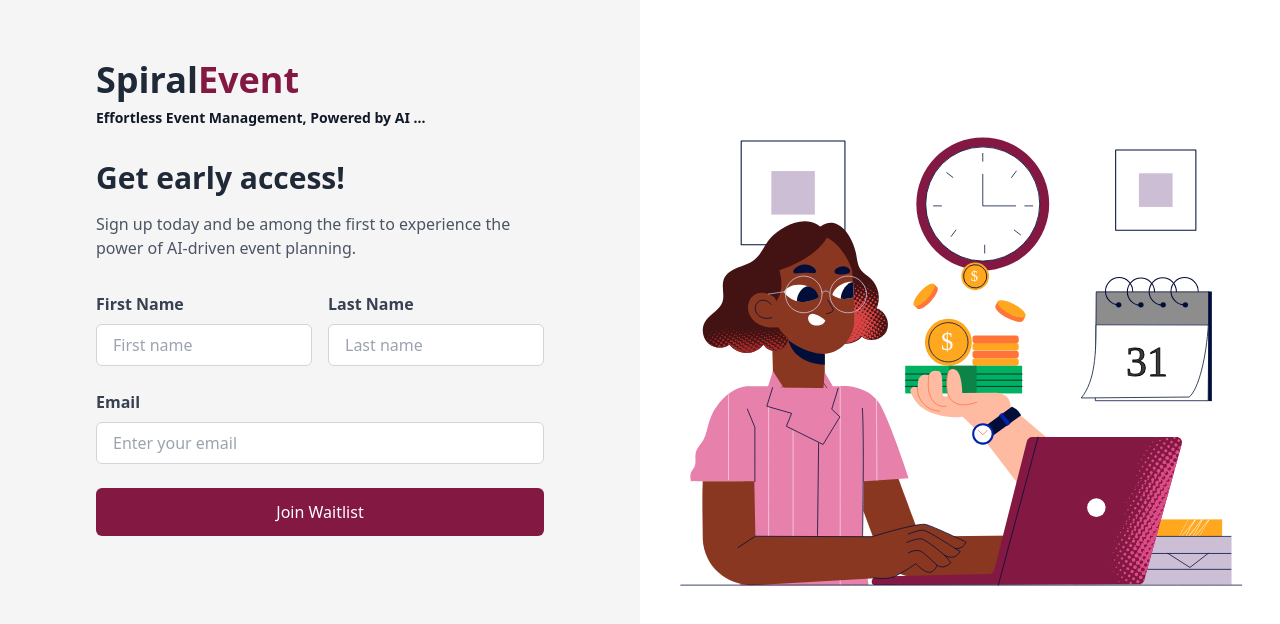
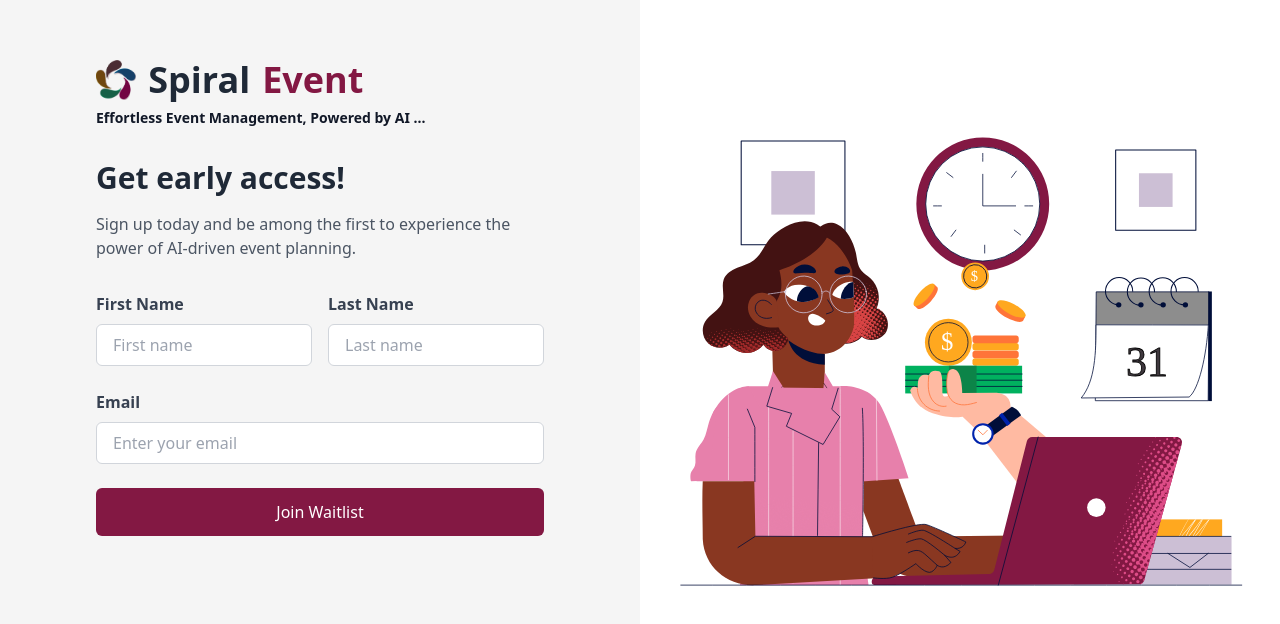
Before and after one commit to Anonymous-nerds/spiralevent-frontend, a React (Vite) app: page / in a window 1280 px wide. Shown: the part 102-726 px from the top of the page. Built offline with nearby package versions, Linux system fonts and the light colour scheme.

Commit message:
add logo

```diff
--- a/src/components/WaitlistPage.jsx
+++ b/src/components/WaitlistPage.jsx
@@ -1,5 +1,6 @@
 import React, { useState } from "react";
 import heroimg from "../assets/heroI.svg";
+import logo from "../assets/spiraleE4.png";
 import axios from "axios";
 import { toast } from "react-hot-toast";
 import { useNavigate } from "react-router-dom";
@@ -72,8 +73,9 @@ const WaitlistPage = () => {
       <div className="w-full h-screen lg:w-1/2 p-6 md:p-12 bg-neutral-100 flex items-center justify-center">
         <div className="w-full max-w-md">
           <div className="mb-8">
-            <h3 className="text-3xl md:text-4xl font-bold text-gray-800 mb-2">
-              Spiral<span className="text-pink-900">Event</span>
+            <h3 className="text-3xl md:text-4xl font-bold flex gap-3 text-gray-800 mb-2">
+              <img src={logo} alt="" className="h-10" /> Spiral
+              <span className="text-pink-900">Event</span>
             </h3>
             <p className="text-gray-900 mt-1 text-sm mb-4 font-semibold">
               Effortless Event Management, Powered by AI ...
--- a/src/components/WaitlistPageRef.jsx
+++ b/src/components/WaitlistPageRef.jsx
@@ -1,5 +1,6 @@
 import React, { useState } from "react";
 import heroimg from "../assets/heroI.svg";
+import logo from "../assets/spiraleE4.png";
 import { useParams, useNavigate } from "react-router-dom";
 import axios from "axios";
 import { toast } from "react-hot-toast";
@@ -73,8 +74,9 @@ const WaitlistPageRef = () => {
       <div className="w-full h-screen lg:w-1/2 p-6 md:p-12 bg-neutral-100 flex items-center justify-center">
         <div className="w-full max-w-md">
           <div className="mb-8">
-            <h3 className="text-3xl md:text-4xl font-bold text-gray-800 mb-2">
-              Spiral<span className="text-pink-900">Event</span>
+            <h3 className="text-3xl md:text-4xl font-bold flex gap-3 text-gray-800 mb-2">
+              <img src={logo} alt="" className="h-10" /> Spiral
+              <span className="text-pink-900">Event</span>
             </h3>
             <p className="text-gray-900 mt-1 text-sm mb-4 font-semibold">
               Effortless Event Management, Powered by AI ...
```
